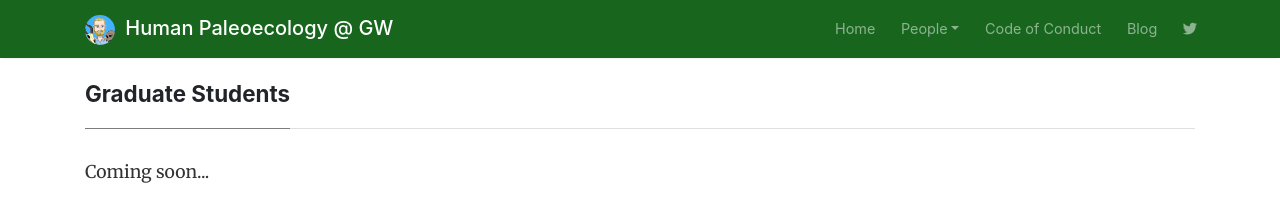
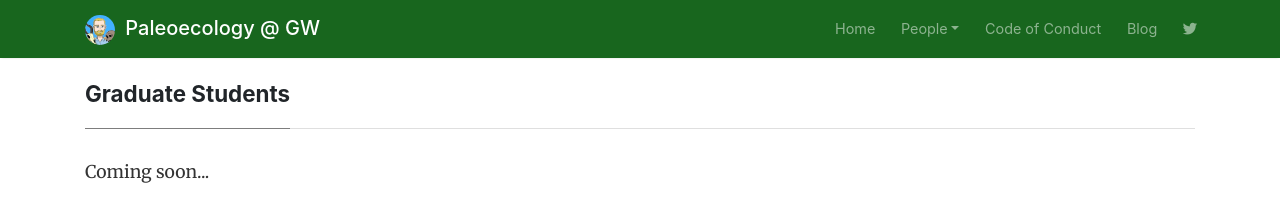
Before and after one commit to wabarr/PAPER, a Jekyll site: the page built from grad-students.md, in a window 1280 px wide. Shown: the top 210 px of the page. Built offline with Jekyll 4.4.1, drawn with Linux system fonts in a browser that asks for light colours; nearby versions of some CDN libraries; comment, search, counter and statistics services are not loaded.

Commit message:
Update _config.yml

```diff
--- a/_config.yml
+++ b/_config.yml
@@ -1,4 +1,4 @@
-name: "Human Paleoecology @ GW"
+name: "Paleoecology @ GW"
 description: ""
 meta_description: "Human Paleoecology Lab George Washington University - W. Andrew Barr"
 logo: 'assets/images/barr_avatar.jpg'
```
